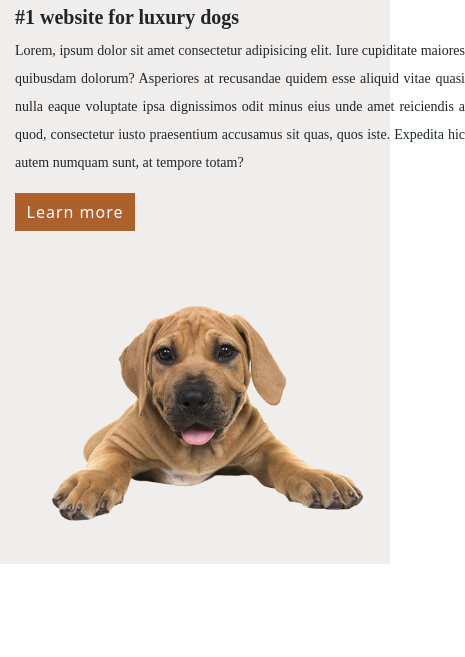
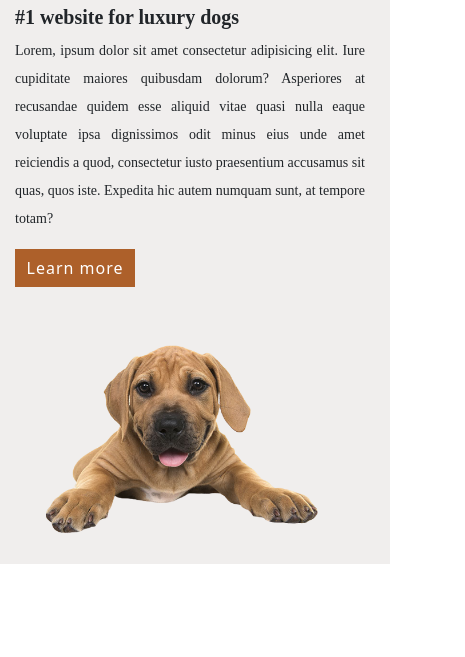
Before and after one commit to JustDejiy/PiLuxury, a plain HTML site: page index.html in a window 390 px wide. Shown: the part 187-844 px from the top of the page, 465 px wide, since content can reach past the window. Drawn offline with nearby package versions, Linux system fonts and the light colour scheme; a web font is replaced by a local one.

Commit message:
Update styles.css

```diff
--- a/styles.css
+++ b/styles.css
@@ -177,7 +177,7 @@ header .link i{
     width: 85px;
 }
 
-@media screen and (max-width: 500px) {
+@media screen and (max-width: 450px) {
     header{
         display: none;
     }
@@ -190,7 +190,7 @@ header .link i{
     .top-body .top-text{
         margin: 50px 15px 0 15px;
         line-height: 2;
-        width: 450px;
+        width: 350px;
     }
 
     .top-text h1{
@@ -198,7 +198,7 @@ header .link i{
         letter-spacing: 2px;
         font-family: 'Baskervville', serif;
         font-size: 24px;
-        width: 450px;
+        width: 350px;
     }
 
     .top-text h1 span{
@@ -212,11 +212,11 @@ header .link i{
     }
 
     .top-body .top-img{
-        width: 450Px;
+        width: 350Px;
     }
 
     .top-img img{
-        width: 400px;
+        width: 350px;
         align-items: center;
     }
 
```
